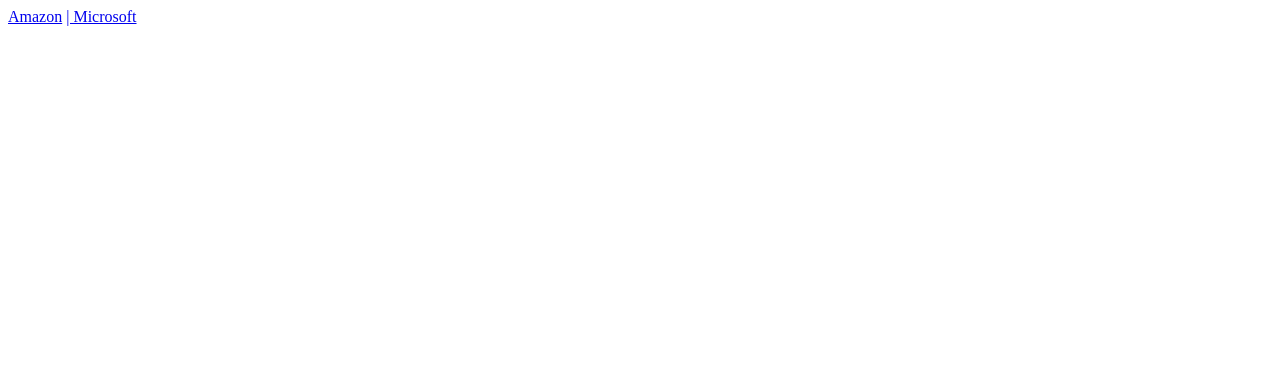
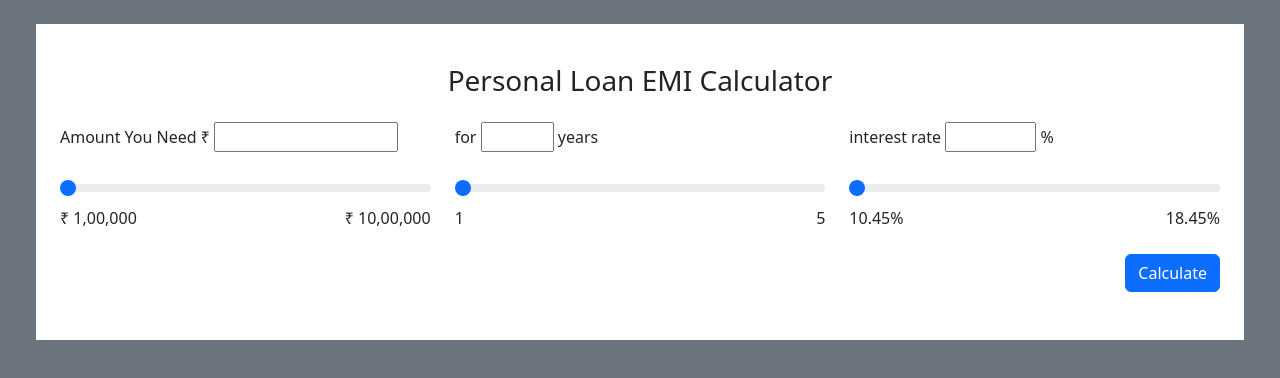
Before and after one commit to Soumya-Ranjan-2000/emi-calculator, a website: page index.html in a window 1280 px wide. Drawn offline with nearby package versions, Linux system fonts and the light colour scheme.

Commit message:
indexmodified

```diff
--- a/index.html
+++ b/index.html
@@ -1,26 +1,74 @@
 <!DOCTYPE html>
-<html lang='en-in'>
-    <head>
-        <title>SuperMarket</title>
-        <link rel="shortcut icon" href="./public/images/favicon.ico">
-        <meta name="viewport"  content="width=device-width, initial-scale=1.5">
-        <meta http-equiv="refresh" content="">
-        <meta name="keywords" content="some keywords">
-        <meta name="description" content="some summary">
-        <meta charset="utf-8">
-        <style>
-            body{
-                background-size: cover;
-                background-repeat: no-repeat;
-                background-position: center center;
-                height: 100vh;
-                background-attachment: fixed;
-            }
-        </style>
+<html lang="en">
+<head>
+    <meta charset="UTF-8">
+    <meta name="viewport" content="width=device-width, initial-scale=1.0">
+    <title>EMI Calculator</title>
+    <link rel="stylesheet" href="../node_modules/bootstrap-icons/font/bootstrap-icons.css">
+    <link rel="stylesheet" href="../node_modules/bootstrap/dist/css/bootstrap.css">
+    <script type="text/javascript">
+        function AmountChange(){
+            document.getElementById("txtAmount").value=document.getElementById("rangeAmount").value;
+        }
+        function YearChange(){
+            document.getElementById("txtYears").value=document.getElementById("rangeYears").value;
 
-    </head>
-    <body vlink="gray" alink="red">
-        <a href="https://amazon.in">Amazon</a>
-        <a href="https://microsoft.com">| Microsoft</a>
-    </body>
+        }
+        function RateChange(){
+            document.getElementById("txtRate").value=document.getElementById("rangeRate").value;
+
+        }
+        function CalculateClick(){
+            var P = parseInt(document.getElementById("txtAmount").value);
+            var R = parseFloat(document.getElementById("txtRate").value)/12/100;
+            var N = parseInt(document.getElementById("txtYears").value) * 12;
+            var EMI = P * R * (Math.pow(1+R,N))/(Math.pow(1+R,N)-1);
+
+            document.getElementById("lblResult").innerHTML = "Your Installment amount is <b> " +EMI.toLocaleString('en-in',{style:"currency",currency:"INR"}) +  "</b> for next <b>" +   N + " months </b>" ;
+        }
+    </script>
+</head>
+<body class="container-fluid bg-secondary">
+    <div class="bg-white p-4 m-4">
+        <div class="my-3 h3 text-center">Personal Loan EMI Calculator</div>
+        <div class="my-4 row">
+            <div class="col">
+                Amount You Need &#8377; <input type="text" size="14" id="txtAmount">
+            </div>
+            <div class="col">
+                for <input type="text" size="2" id="txtYears"> years
+            </div>
+            <div class="col">
+                interest rate <input type="text" size="4" id="txtRate"> %
+            </div>
+        </div>
+        <div class="row my-4">
+            <div class="col">
+                <input type="range" class="form-range" min="100000" max="1000000" id="rangeAmount" value="100000" onchange="AmountChange()">
+                <span>&#8377; 1,00,000</span>
+                <span class="float-end">&#8377; 10,00,000</span>
+            </div>
+            <div class="col">
+                <input type="range" min="1" max="5" value="1" class="form-range" id="rangeYears" onchange="YearChange()">
+                <span>1</span>
+                <span class="float-end">5</span>
+            </div>
+            <div class="col">
+                <input type="range" min="10.45" max="18.45" value="10.45" step="0.5" class="form-range" id="rangeRate" onchange="RateChange()">
+                <span>10.45%</span>
+                <span class="float-end">18.45%</span>
+            </div>
+        </div>
+        <div class="row my-4">
+            <div class="col text-end">
+                <button class="btn btn-primary" onclick="CalculateClick()">Calculate</button>
+            </div>
+        </div>
+        <div class="my-4 text-center">
+            <div id="lblResult" class="fs-3">
+
+            </div>
+        </div>
+    </div>
+</body>
 </html>
```
Also changed, not shown: emi-calcl.html (deleted, +0 -74 lines).
